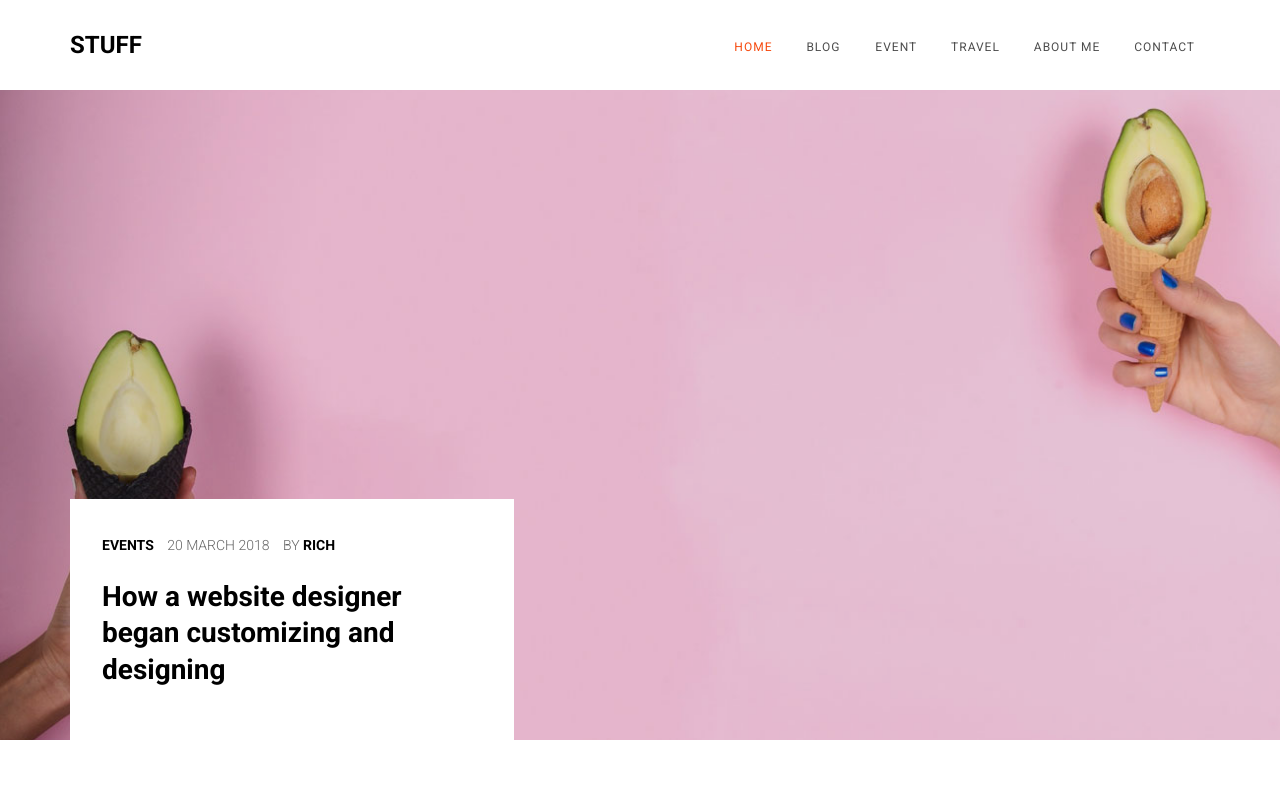
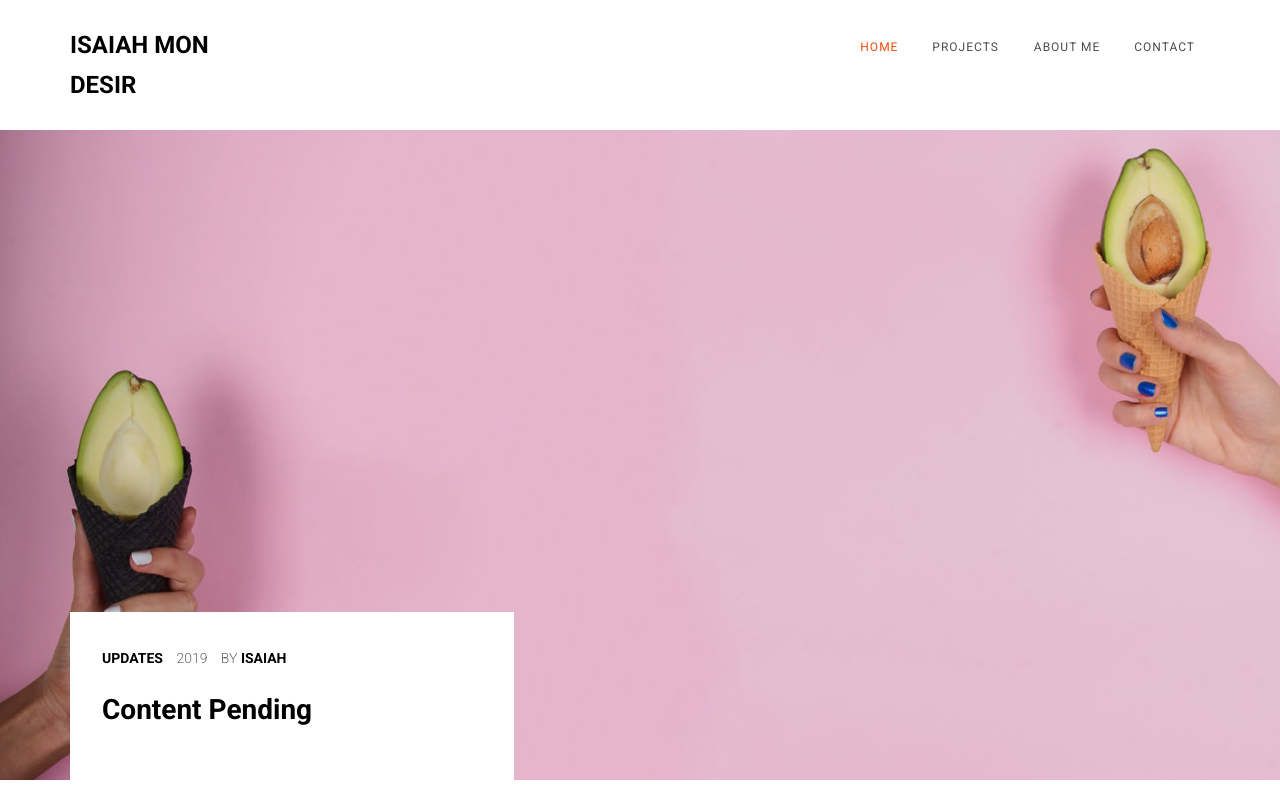
Before and after one commit to isaiahmondesir/isaiahmondesir.github.io, a plain HTML site: page index.html in a window 1280 px wide. Shown: the top 800 px of the page. Drawn offline with Linux system fonts and the light colour scheme; files whose address does not match are found by name.

Commit message:
update page

```diff
--- a/index.html
+++ b/index.html
@@ -60,22 +60,17 @@
 				<div class="container">
 					<div class="row">
 						<div class="col-xs-2">
-							<div id="colorlib-logo"><a href="index.html">Stuff</a></div>
+							<div id="colorlib-logo"><a href="index.html">Isaiah Mon Desir</a></div>
 						</div>
 						<div class="col-xs-10 text-right menu-1">
 							<ul>
 								<li class="active"><a href="index.html">Home</a></li>
 								<li class="has-dropdown">
-									<a href="blog.html">Blog</a>
+									<a href="blog.html">Projects</a>
 									<ul class="dropdown">
-										<li><a href="single.html">Blog Single</a></li>
-										<li><a href="#">Video</a></li>
-										<li><a href="#">Read</a></li>
-										<li><a href="#">Lifestyle</a></li>
+										<li><a href="single.html">TBA</a></li>
 									</ul>
 								</li>
-								<li><a href="event.html">Event</a></li>
-								<li><a href="travel.html">Travel</a></li>
 								<li><a href="about.html">About Me</a></li>
 								<li><a href="contact.html">Contact</a></li>
 							</ul>
@@ -95,11 +90,11 @@
 				   				<div class="slider-text-inner">
 				   					<div class="desc">
 				   						<p class="meta">
-												<span class="cat"><a href="#">Events</a></span>
-												<span class="date">20 March 2018</span>
-												<span class="pos">By <a href="#">Rich</a></span>
+												<span class="cat"><a href="#">Updates</a></span>
+												<span class="date">2019</span>
+												<span class="pos">By <a href="#">Isaiah</a></span>
 											</p>
-					   					<h1>How a website designer began customizing and designing</h1>
+					   					<h1>Content Pending</h1>
 				   					</div>
 				   				</div>
 				   			</div>
@@ -114,11 +109,11 @@
 				   				<div class="slider-text-inner">
 				   					<div class="desc">
 				   						<p class="meta">
-												<span class="cat"><a href="#">Events</a></span>
-												<span class="date">20 March 2018</span>
-												<span class="pos">By <a href="#">Rich</a></span>
+												<span class="cat"><a href="#">Updates</a></span>
+												<span class="date">2019</span>
+												<span class="pos">By <a href="#">Isaiah</a></span>
 											</p>
-					   					<h1>How a website designer began customizing and designing</h1>
+					   					<h1>Content Pending</h1>
 				   					</div>
 				   				</div>
 				   			</div>
@@ -133,11 +128,11 @@
 				   				<div class="slider-text-inner">
 				   					<div class="desc">
 				   						<p class="meta">
-												<span class="cat"><a href="#">Events</a></span>
-												<span class="date">20 March 2018</span>
-												<span class="pos">By <a href="#">Rich</a></span>
+												<span class="cat"><a href="#">Updates</a></span>
+												<span class="date">2019</span>
+												<span class="pos">By <a href="#">Isaiah</a></span>
 											</p>
-					   					<h1>How a website designer began customizing and designing</h1>
+					   					<h1>Content Pending</h1>
 				   					</div>
 				   				</div>
 				   			</div>
@@ -152,11 +147,11 @@
 				   				<div class="slider-text-inner">
 				   					<div class="desc">
 				   						<p class="meta">
-												<span class="cat"><a href="#">Events</a></span>
-												<span class="date">20 March 2018</span>
-												<span class="pos">By <a href="#">Rich</a></span>
+												<span class="cat"><a href="#">Updates</a></span>
+												<span class="date">2019</span>
+												<span class="pos">By <a href="#">Isaiah</a></span>
 											</p>
-					   					<h1>Top 5 Places To Start Your Vacation This Summer</h1>
+					   					<h1>Content Pending</h1>
 				   					</div>
 				   				</div>
 				   			</div>
```
